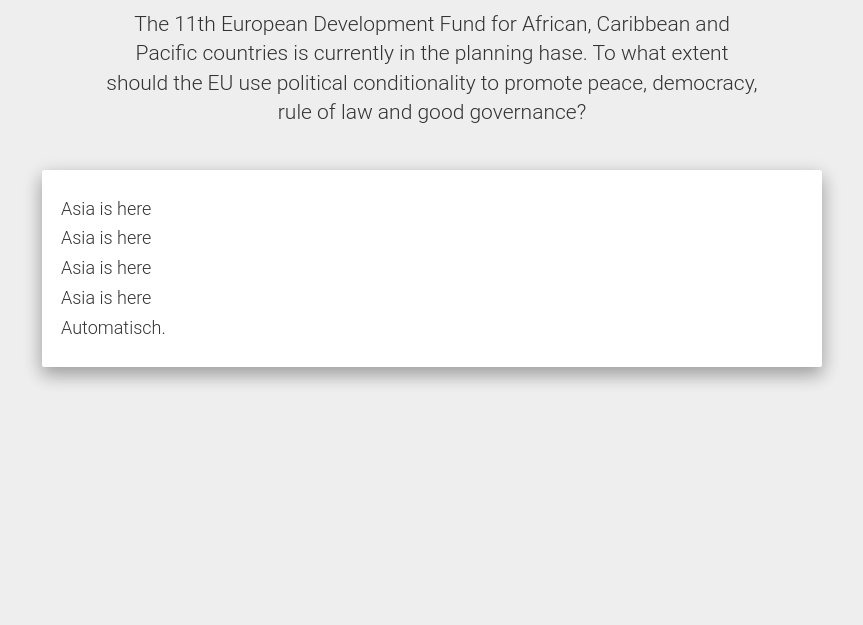
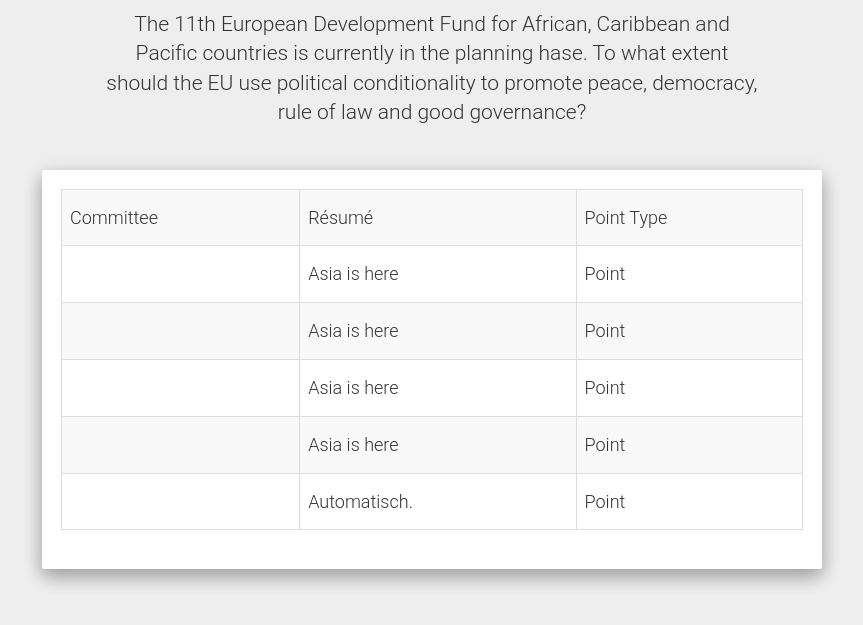
Before and after one commit to wolfskaempf/ga_statistics, a Django app: page /committee/2/ in a window 1280 px wide. Shown: the part 156-781 px from the top of the page, without its empty margins (208-1071 px from the left). Run offline with Django 3.2, Linux system fonts and the light colour scheme; data comes from the database, SQL or seed files in the repository; parts of the project's set-up code (start-up, migrations or seed data) failed here and were passed over.

Commit message:
added a table to the singleCommittee view

```diff
--- a/static/templates/committee_single.html
+++ b/static/templates/committee_single.html
@@ -28,11 +28,32 @@
 
         <div class="col-md-8 col-centered well">
 
-            {% for point in recent_points %}
+            <table class="table table-striped table-bordered">
+              <tr>
+                <th>
+                  <h4>Committee</h4>
+                </th>
+                <th>
+                  <h4>Résumé</h4>
+                </th>
+                <th>
+                  <h4>Point Type</h4>
+                </th>
+              </tr>
+              {% for point in recent_points %}
+              <tr>
+                <td>
+                  <h4>{{ point.speakingCommittee }}</h4>
+                </td>
+                <td>
+                  <h4>{{ point.pointResume |safe }}</h4>
+                </td>
+                <td>
+                  <h4>{{ point.pointType }}</h4>
+                </td>
+              </tr>
+              {% endfor %}
 
-            <h4> {{ point.pointResume }} </h4>
-
-            {% endfor %}
         </div>
   </div>
 </div>
```
